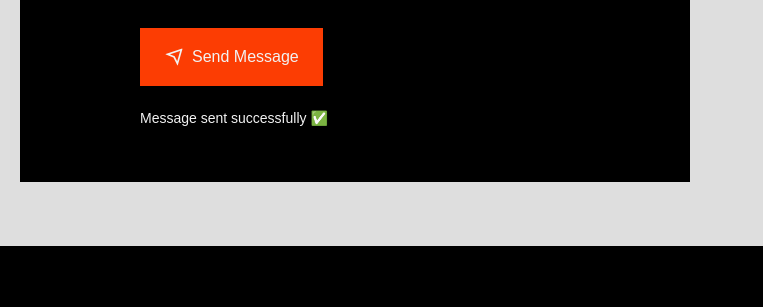
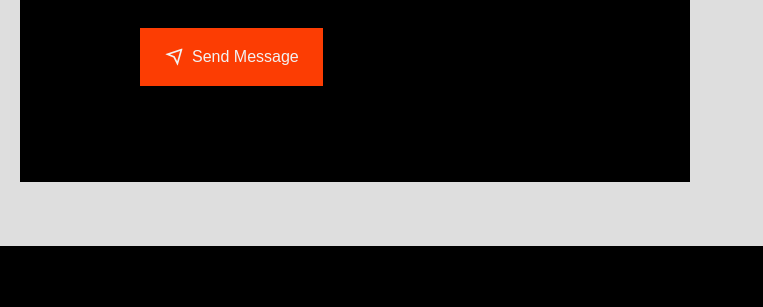
Before and after one commit to psrivera90/web_personal, a plain HTML site: page index.html in a window 1280 px wide. Shown: the part 4107-4414 px from the top of the page, 517-1280 px from the left. Drawn offline with nearby package versions, Linux system fonts and the light colour scheme; a web font is replaced by a local one.

Commit message:
portfolio(7)

```diff
--- a/index.html
+++ b/index.html
@@ -3,8 +3,6 @@
 <head>
     <meta charset="UTF-8">
     <meta name="viewport" content="width=device-width, initial-scale=1.0">
-
-<!--====================================FAVICON====================================-->
 
 <!--====================================REMIXICONS====================================-->
 <link rel="stylesheet" href="https://cdnjs.cloudflare.com/ajax/libs/remixicon/3.5.0/remixicon.css" crossorigin="" />
@@ -12,13 +10,14 @@
 <!--====================================CSS====================================-->
 <link rel="stylesheet" href="estilos.css" />
 
-<title>Responsive portfolio website Pablo</title>
+<title>Responsive portfolio website - Pablo Rivera</title>
 </head>
 
 <body>
     <!--====================================HEADER====================================-->
     <header class="header" id="header">
         <nav class="nav container">
+
             <a href="#" class="nav__logo">
                 <span class="nav__logo-circle">PR</span>
                 <span class="nav__logo-name">Pablo Rivera.</span>
@@ -62,6 +61,7 @@
                     <i class="ri-menu-4-line"></i>
                 </div>
             </div>
+
         </nav>
     </header>
 
@@ -69,6 +69,7 @@
     <main class="main">
         <!--====================================HOME====================================-->
         <section class="home section" id="home">
+
             <div class="home__container container grid">
                 <h1 class="home__name">
                     Pablo Rivera
@@ -113,10 +114,12 @@
                     </a>
                 </div>
             </div>
+
         </section>
 
         <!--====================================ABOUT====================================-->
         <section class="about section" id="about">
+
             <div class="about__container container grid">
                 <h2 class="section__title-1">
                     <span>About Me.</span>
@@ -155,10 +158,12 @@
                     </div>
                 </div>
             </div>
+
         </section>
 
         <!--====================================SERVICES====================================-->
         <section class="services section">
+
             <h2 class="section__title-2">
                 <span>Services.</span>
             </h2>
@@ -215,10 +220,12 @@
                     </div>
                 </article>
             </div>
+
         </section>
 
         <!--====================================PROJECTS====================================-->
         <section class="projects section" id="projects">
+
             <h2 class="section__title-1">
                 <span>Projects.</span>
             </h2>
@@ -368,10 +375,9 @@
                             <i class="ri-dribbble-line"></i> View
                         </a>
                     </div>
+                </article>
+            </div>
 
-                </article>
-
-            </div>
         </section>
 
         <!--====================================CONTACT====================================-->
@@ -424,7 +430,7 @@
                             <label for="message" class="contact__label">Message</label>
                         </div>
 
-                        <p class="contact__message" id="contact-message">Message sent successfully ✅</p>
+                        <p class="contact__message" id="contact-message"><!--Message sent successfully ✅--></p>
 
                         <button type="submit" class="contact__button button">
                             <i class="ri-send-plane-line"></i> Send Message
@@ -467,6 +473,7 @@
 
     <!--====================================FOOTER====================================-->
     <footer class="footer">
+
         <div class="footer__container container grid">
             <ul class="footer__links">
                 <li>
@@ -487,6 +494,7 @@
                 <a href="">Pablo Rivera.</a>
             </span>
         </div>
+
     </footer>
 
     <!--====================================SCROLL UP====================================-->
```
Also changed, not shown: estilos.css (+0 -131 lines).
